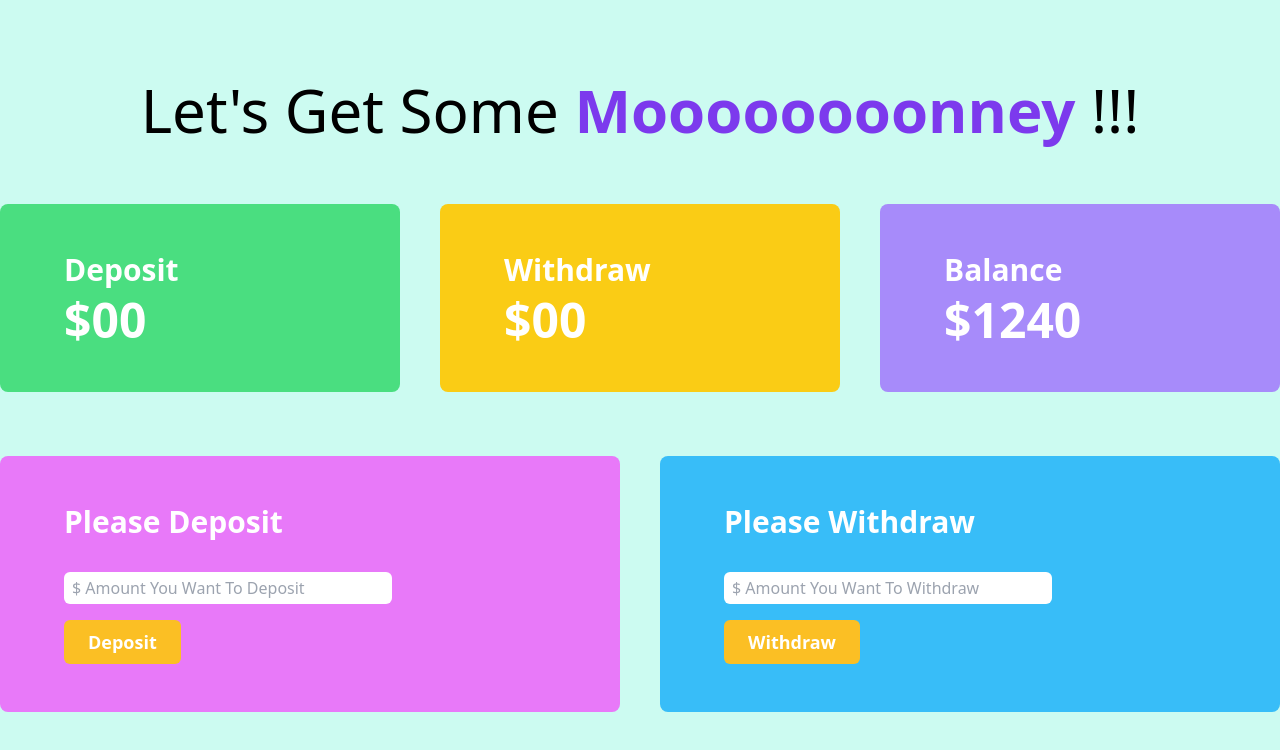
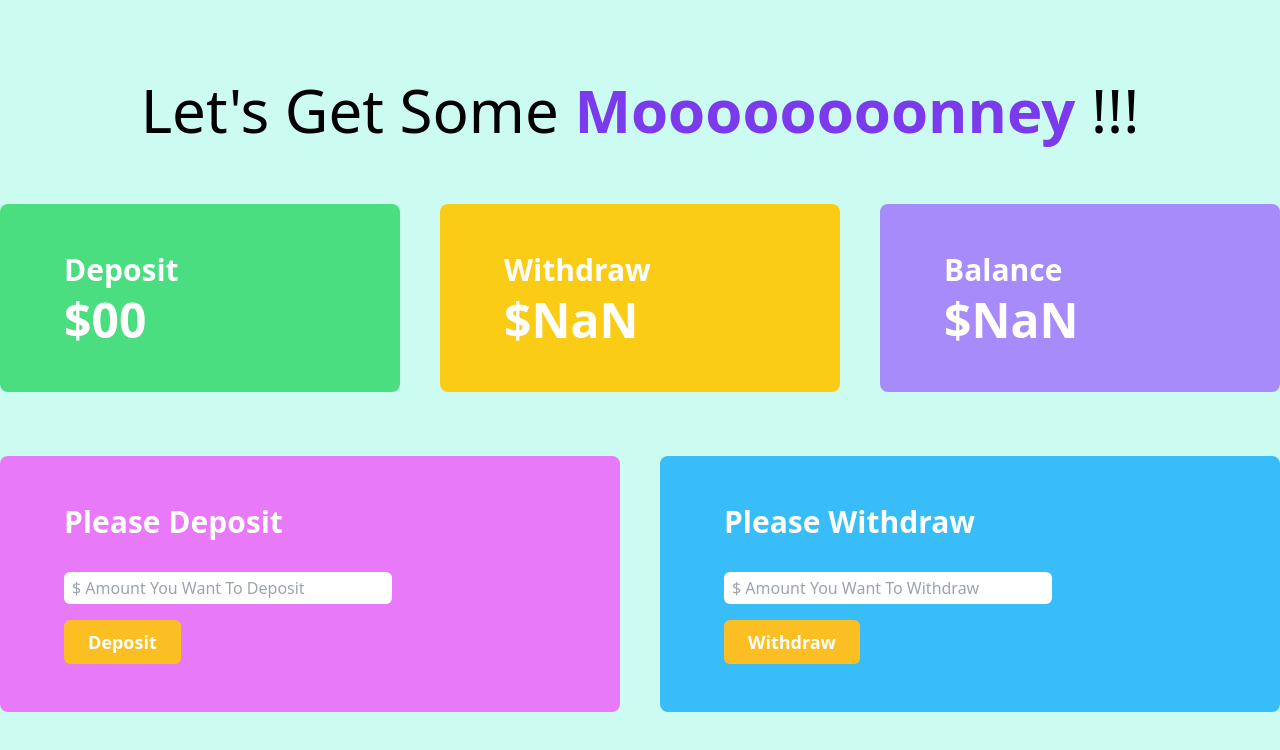
Before and after one commit to mdnoble1/baap-er-bank, a plain HTML site: page bank.html in a window 1280 px wide. Both pictures are taken after a click on the button "Withdraw". Drawn offline with nearby package versions, Linux system fonts and the light colour scheme.

Commit message:
added withdraw amount calculations

```diff
--- a/bank.html
+++ b/bank.html
@@ -49,5 +49,6 @@
         </section>
     </main>
     <script src="js/deposit.js"></script>
+    <script src="js/withdraw.js"></script>
 </body>
 </html>
--- a/js/deposit.js
+++ b/js/deposit.js
@@ -1,4 +1,5 @@
 document.getElementById('button-deposit').addEventListener('click' , function(event){
+
     // deposit input
 
     const depositField = document.getElementById('deposit-field');
--- /dev/null
+++ b/js/withdraw.js
@@ -0,0 +1,34 @@
+document.getElementById('button-withdraw').addEventListener('click' , function(event){
+
+    // withdraw input
+
+    const withdrawField = document.getElementById('withdraw-field');
+    const newWithdrawAmountString = withdrawField.value;
+    const newWithdrawAmount = parseFloat(newWithdrawAmountString);
+
+    // withdraw box
+
+    const currentWithdrawField = document.getElementById('withdraw-amount');
+    const oldWithdrawAmountString = currentWithdrawField.innerText;
+    const oldWithdrawAmount = parseFloat(oldWithdrawAmountString);
+
+    // withdraw calculation
+
+    const currentWithdrawAmount = oldWithdrawAmount + newWithdrawAmount;
+    currentWithdrawField.innerText = currentWithdrawAmount;
+
+    // total balance box
+
+    const balanceField = document.getElementById('balance-amount');
+    const oldBalanceAmountString = balanceField.innerText;
+    const oldBalanceAmount = parseFloat(oldBalanceAmountString);
+
+    // total balance calculation
+
+    const newBalance = oldBalanceAmount - newWithdrawAmount;
+    balanceField.innerText = newBalance;
+
+     // clear input field
+
+     withdrawField.value = '';
+})
```
